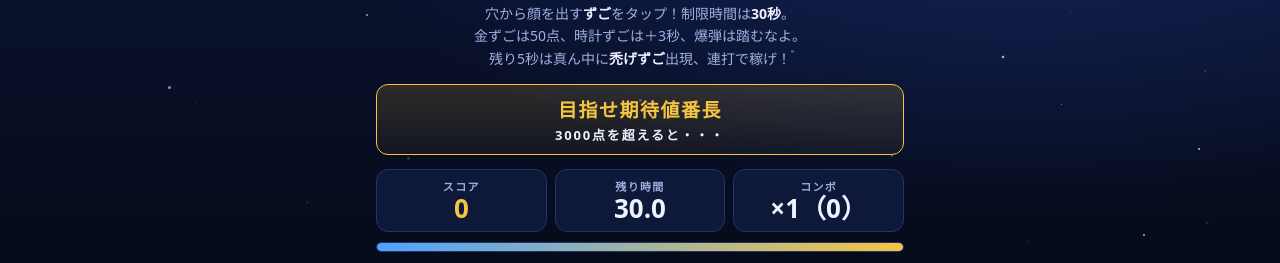
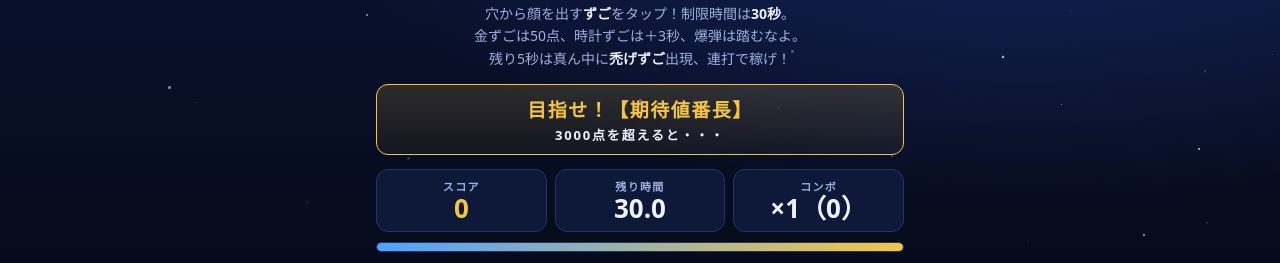
Before and after one commit to kazuya69390756-droid/zugomoguratataki, a plain HTML site: page index.html in a window 1280 px wide. Shown: the part 76-339 px from the top of the page. Drawn offline with Linux system fonts and the light colour scheme.

Commit message:
煽り文句を「目指せ！【期待値番長】」に修正

```diff
--- a/index.html
+++ b/index.html
@@ -395,7 +395,7 @@
       <header>
         <h1>ずご<span class="gold">たたき</span></h1>
         <p class="sub">穴から顔を出す<b>ずご</b>をタップ！制限時間は<b>30秒</b>。<br />金ずごは50点、時計ずごは＋3秒、爆弾は踏むなよ。<br />残り5秒は真ん中に<b>禿げずご</b>出現、連打で稼げ！</p>
-        <div class="hype"><span class="hype-main">目指せ期待値番長</span><span class="hype-sub">3000点を超えると・・・</span></div>
+        <div class="hype"><span class="hype-main">目指せ！【期待値番長】</span><span class="hype-sub">3000点を超えると・・・</span></div>
       </header>
 
       <div class="hud" aria-live="off">
```
